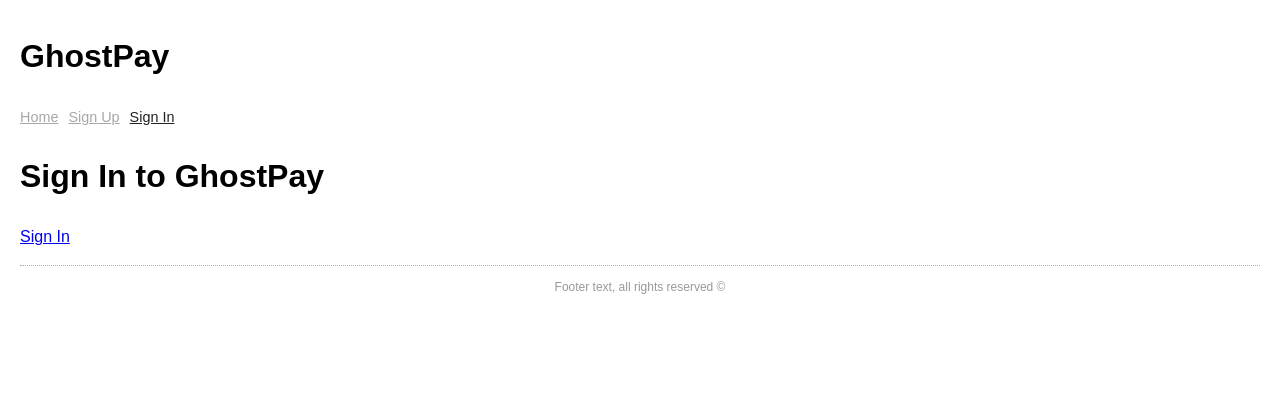
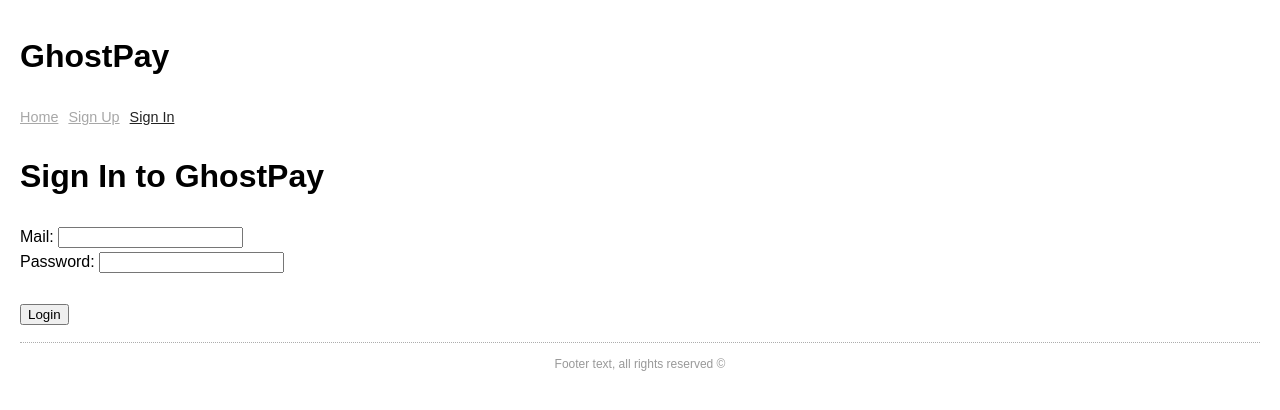
Before and after one commit to melkecelioglu/ghostPay, a Next.js app in the folder ghostpay/: page /signin in a window 1280 px wide. Shown: the top 410 px of the page. Built offline with nearby package versions, Linux system fonts and the light colour scheme.

Commit message:
SignIn and Checking hashed Password added

```diff
--- a/ghostpay/database/conn.ts
+++ b/ghostpay/database/conn.ts
@@ -42,7 +42,7 @@ import { MongoClient } from 'mongodb'
 
 const uri2= "mongodb+srv://mbkara:admin13@cluster0.yxbalpx.mongodb.net/?retryWrites=true&w=majority"
 
-if (!uri2 /*"mongodb://localhost:27017"*/ /*!process.env.MONGODB_URI*/) {
+if (!uri2) {
   throw new Error('Invalid environment variable: "MONGODB_URI"')
 }
 
--- /dev/null
+++ b/ghostpay/pages/api/signinForm.ts
@@ -0,0 +1,50 @@
+import type { NextApiRequest, NextApiResponse } from 'next'
+
+import clientPromise from "../../database/conn";
+
+import { createHash } from "crypto";
+
+
+type ResponseData = {
+    data:string
+}
+
+
+export default async function handler(  req: NextApiRequest, res: NextApiResponse<ResponseData>) {
+
+    console.log("TRY CONNECT3");
+
+    const client = await clientPromise;
+    const db = client.db("GhostPay");
+    const collect = await db.collection("Clients");
+
+    // Get data submitted in request's body.
+    const body = req.body;
+
+    // Optional logging to see the responses
+    // in the command line where next.js app is running.
+    console.log('body: ', body);
+
+    // Guard clause checks for first and last name,
+    // and returns early if they are not found
+    if (!body.mail || !body.password ) {
+      // Sends a HTTP bad request error code
+      return res.status(400).json({ data: 'Some Data is Missing' });
+    }
+
+    const salt = "GhostPay13!";
+    const passhash = createHash("sha256")
+      .update(body.password)
+      .update(createHash("sha256").update(salt, "utf8").digest("hex"))
+      .digest("hex");
+
+    const customer = await collect.findOne({
+        mail: body.mail,
+      });
+
+    if (!customer || customer.password ==passhash){
+        res.status(200).json({ data: `Successful login, Following another page` });
+    }
+
+
+  }
--- a/ghostpay/pages/api/form.ts
+++ b/ghostpay/pages/api/signupForm.ts
@@ -1,10 +1,8 @@
 import type { NextApiRequest, NextApiResponse } from 'next'
 
-//import connectMongo from "../../database/conn"
-//import  nextConnect  from 'next-connect';
-//import middleware from '../../database/conn';
+import clientPromise from "../../database/conn";
 
-import clientPromise from "../../database/conn";
+import { createHash } from "crypto";
 
 
 type ResponseData = {
@@ -20,11 +18,6 @@ export default async function handler(  req: NextApiRequest, res: NextApiRespons
     const db = client.db("GhostPay");
     const collect = await db.collection("Clients");
 
-    //const handlerDatabase = nextConnect();
-    //handlerDatabase.use(middleware);
-
-    //connectMongo();
-
     // Get data submitted in request's body.
     const body = req.body;
 
@@ -34,11 +27,17 @@ export default async function handler(  req: NextApiRequest, res: NextApiRespons
 
     // Guard clause checks for first and last name,
     // and returns early if they are not found
-    if (!body.name || !body.surname || !body.mail || !body.metamaskid ) {
+    if (!body.name || !body.surname || !body.mail || !body.password || !body.metamaskid ) {
       // Sends a HTTP bad request error code
       return res.status(400).json({ data: 'Some Data is Missing' });
     }
 
+    const salt = "GhostPay13!";
+    const passhash = createHash("sha256")
+      .update(body.password)
+      .update(createHash("sha256").update(salt, "utf8").digest("hex"))
+      .digest("hex");
+    body.password = passhash;
 
     // Found the name.
     // Sends a HTTP success code
--- a/ghostpay/pages/signin.tsx
+++ b/ghostpay/pages/signin.tsx
@@ -5,8 +5,26 @@ export default function Signin(props:AppProps){
   return(
     <div>
       <h1> Sign In to GhostPay</h1>
-      <Link href="/signin"> Sign In</Link>
+      <form action="/api/signinForm" method="post" >
+
+        <label htmlFor="mail">Mail: </label>
+        <input type="email" id="mail" name="mail" />
+
+        <br></br>
+
+        <label htmlFor="password">Password: </label>
+        <input type="text" id="password" name="password" />
+
+        <br></br>
+        <br></br>
+
+        <button type="submit">Login </button>
+     </form>
+
     </div>
 
   )
+
+
+
 }
--- a/ghostpay/pages/signup.tsx
+++ b/ghostpay/pages/signup.tsx
@@ -36,7 +36,7 @@ export default function Signup(props:AppProps){
   return(
     <div>
       <h1> Sign Up to GhostPay</h1>
-      <form action="/api/form" method="post" >
+      <form action="/api/signupForm" method="post" >
 
         <label htmlFor="name">Name: </label>
         <input type="text" id="name" name="name" />
@@ -53,6 +53,11 @@ export default function Signup(props:AppProps){
 
         <br></br>
 
+        <label htmlFor="password">Password: </label>
+        <input type="text" id="password" name="password" />
+
+        <br></br>
+
         <label htmlFor="metamaskid">Metamask ID: </label>
         <input type="text" id="metamaskid" name="metamaskid" />
 
```
